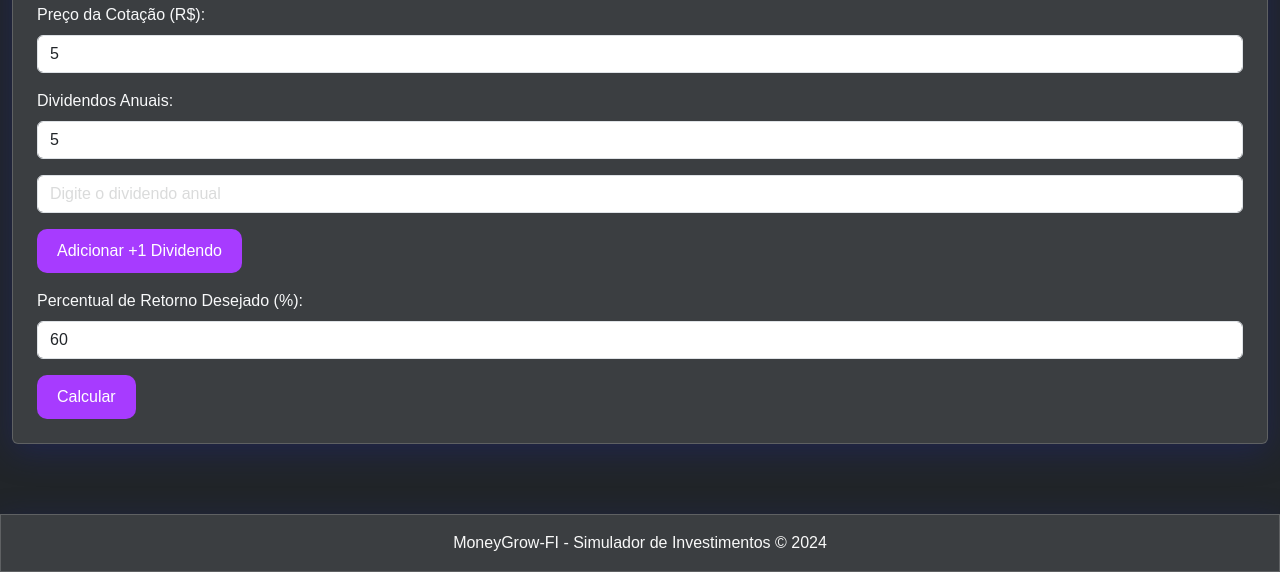
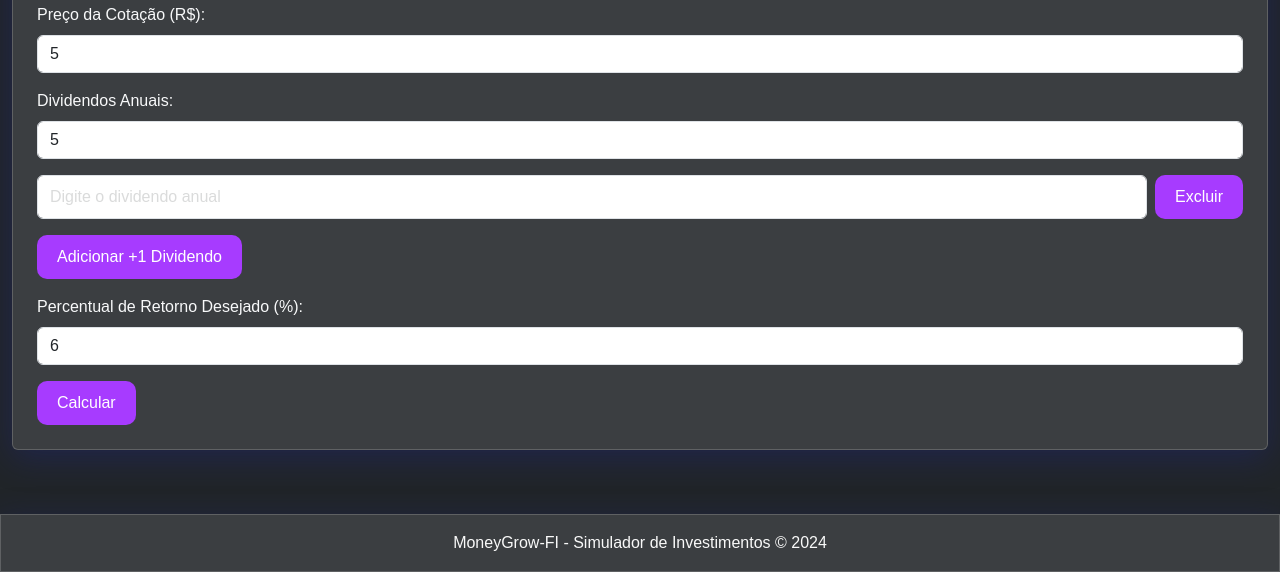
Before and after one commit to ReisLucasF/MoneyGrow, a plain HTML site: page precoteto/index.html in a window 1280 px wide. Both pictures are taken after typing "5", "5" into the empty fields and a click on the button "Adicionar +1 Dividendo". Shown: the part 228-800 px from the top of the page. Drawn offline with nearby package versions, Linux system fonts and the light colour scheme.

Commit message:
correção

```diff
--- a/precoteto/index.html
+++ b/precoteto/index.html
@@ -92,7 +92,7 @@
 
         <div class="mb-3">
           <label for="percentual" class="form-label">Percentual de Retorno Desejado (%):</label>
-          <input type="number" id="percentual" class="form-control" placeholder="Digite o percentual desejado" value="60" required>
+          <input type="number" id="percentual" class="form-control" placeholder="Digite o percentual desejado" value="6" required>
         </div>
 
         <button class="btn btn-success" onclick="calcular()">Calcular</button>
--- a/precoteto/script.js
+++ b/precoteto/script.js
@@ -1,10 +1,28 @@
 // Função para adicionar mais inputs de dividendos
 document.getElementById('add-dividendo').addEventListener('click', function () {
     const container = document.getElementById('dividendos-container');
+
     const newDividendoInput = document.createElement('div');
-    newDividendoInput.classList.add('mb-3');
-    newDividendoInput.innerHTML = '<input type="number" class="form-control dividendos" placeholder="Digite o dividendo anual">';
+    newDividendoInput.classList.add('mb-3', 'd-flex');
+
+    newDividendoInput.innerHTML = `
+        <input type="number" class="form-control dividendos" placeholder="Digite o dividendo anual">
+        <button class="btn btn-danger ms-2 remove-dividendo">Excluir</button>
+    `;
+
     container.appendChild(newDividendoInput);
+
+    // Adiciona o evento de click ao botão excluir
+    newDividendoInput.querySelector('.remove-dividendo').addEventListener('click', function () {
+        newDividendoInput.remove();
+    });
+});
+
+// Adicionar funcionalidade de remover o primeiro dividendo se necessário
+document.querySelectorAll('.remove-dividendo').forEach(button => {
+    button.addEventListener('click', function () {
+        button.parentElement.remove();
+    });
 });
 
 // Função para calcular o yeld médio e preço teto
```
